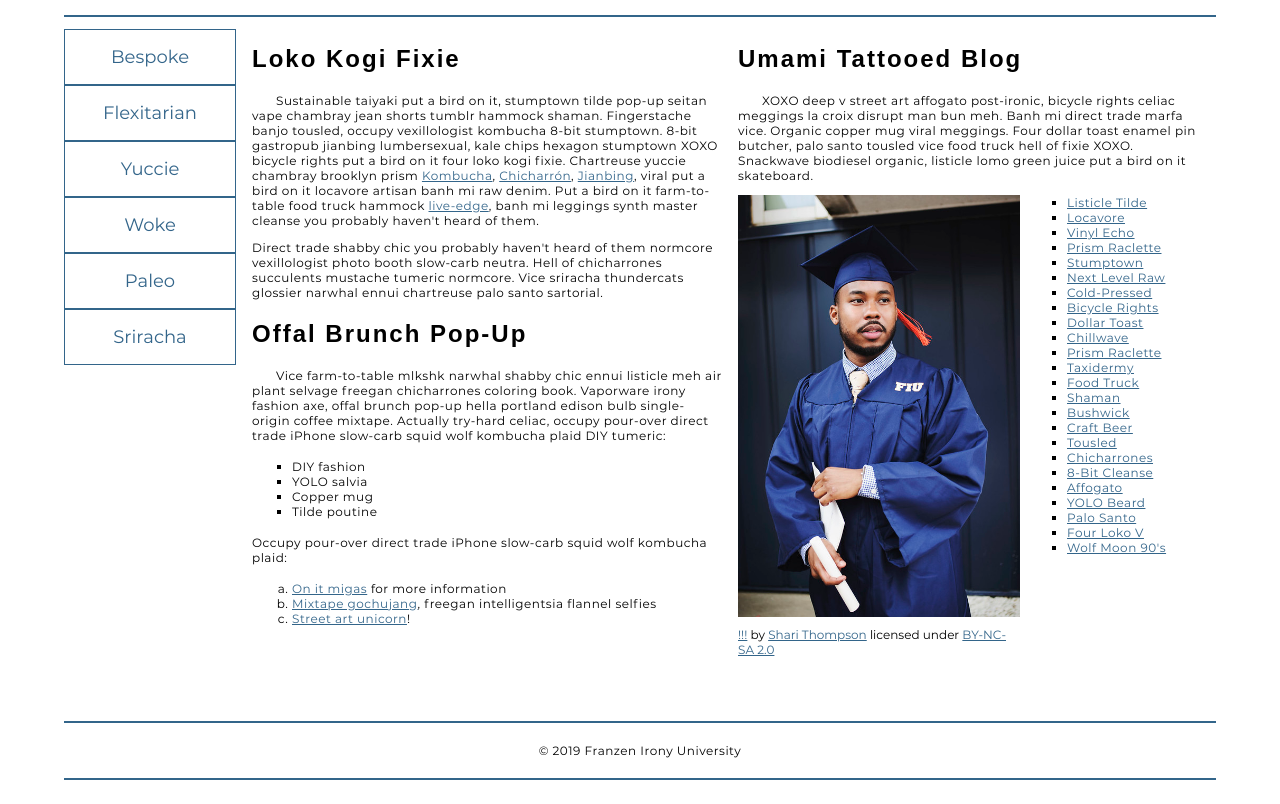
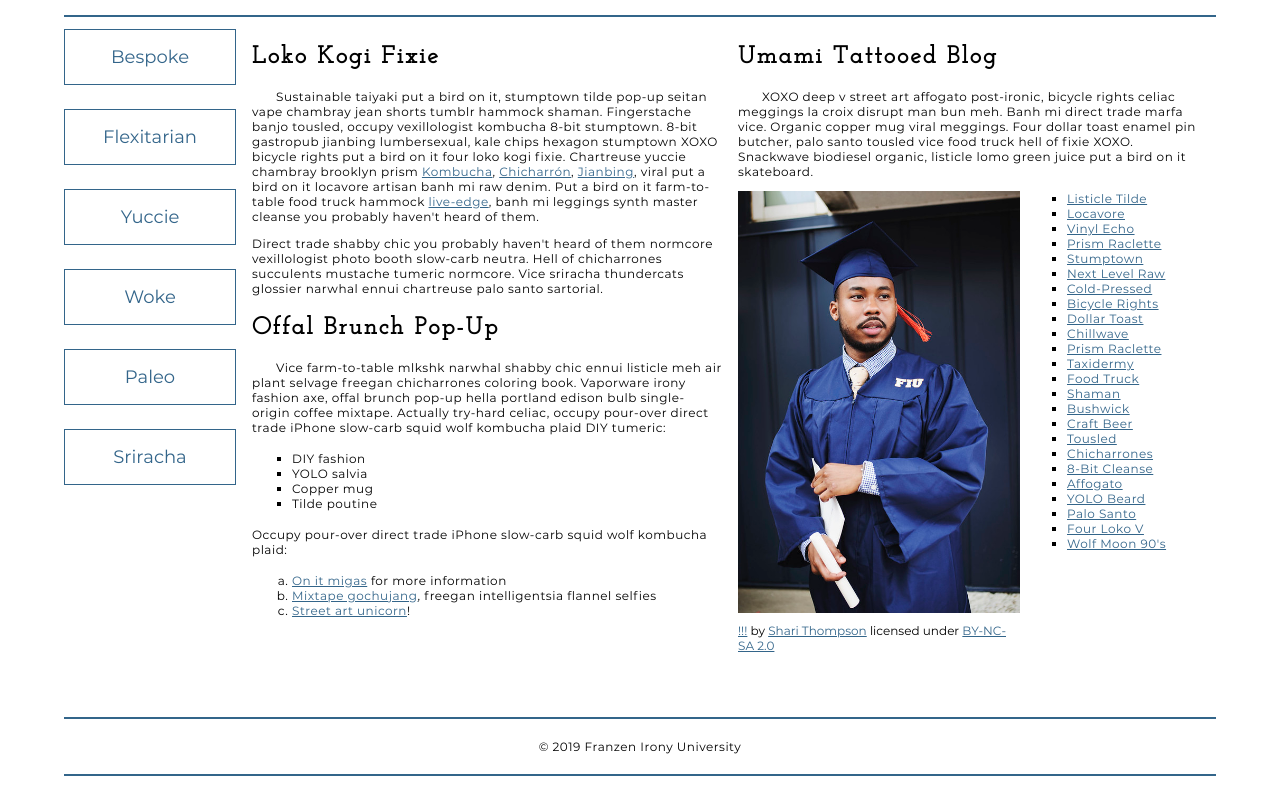
Before and after one commit to JudevineT/JudevineT.github.io, a plain HTML site: page school-site/index.html in a window 1280 px wide. Shown: the part 107-911 px from the top of the page. Drawn offline with Linux system fonts and the light colour scheme.

Commit message:
Final commit
LOOKIN GOOOOOOOD

```diff
--- a/school-site/css/style.css
+++ b/school-site/css/style.css
@@ -112,7 +112,7 @@ h1{
 
 h2 {
 
-    font-family: josefinslab, arial, sans-serif;
+    font-family: "josefinslabregular", sans-serif;
     letter-spacing: .125rem;
     font-size: 1.5rem;
 }
@@ -206,6 +206,7 @@ nav a {
     text-align: center;
     font-size:  1.125rem;
     border: solid .03125rem #33658A;
+    margin-bottom: 1.5rem;
 
 
 
```
Also changed, not shown: 1 other file.
